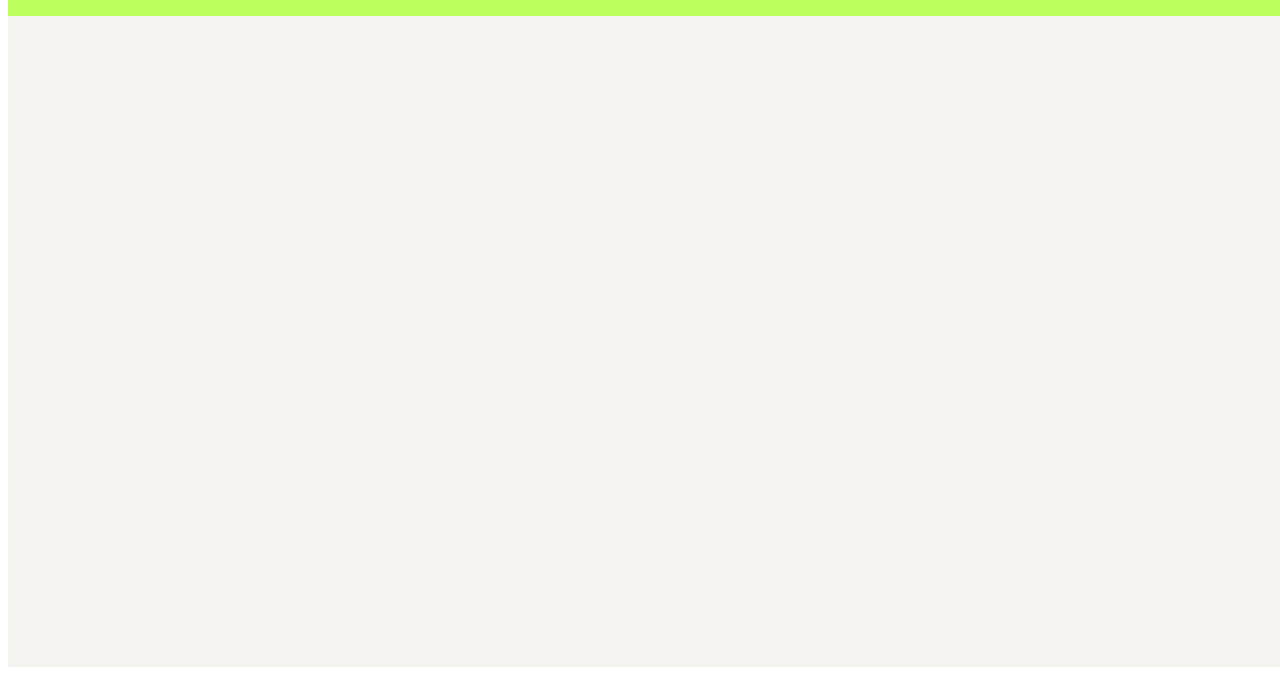
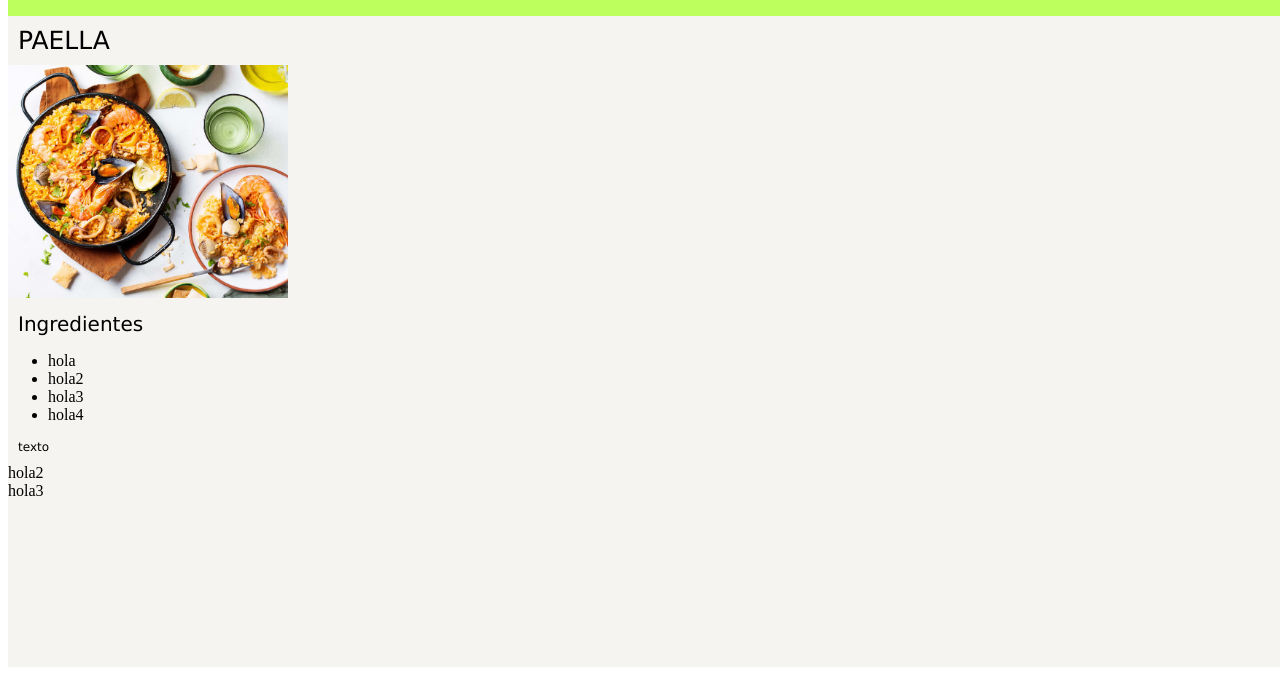
Before and after one commit to ValeriaCaballero08/tecnologia_web, a plain HTML site: page ADAINT1_RAMEV/paginas/española.html in a window 1280 px wide. Shown: the part 241-916 px from the top of the page. Drawn offline with Linux system fonts and the light colour scheme.

Commit message:
hola nuevos cambios hechos por mi

```diff
--- a/ADAINT1_RAMEV/css/estilos.css
+++ b/ADAINT1_RAMEV/css/estilos.css
@@ -43,10 +43,35 @@
   text-align: center;
   font-size: 30px;
   font-family: Copperplate, sans-serif;
-
+}
+.img{
+width: 280px;
+}
+.platillo{
+font-family: 'Lucida Sans', 'Lucida Sans Regular', 'Lucida Grande', 'Lucida Sans Unicode', Geneva, Verdana, sans-serif;
+font-size: 25px;
+margin: 10px;
 
 
 }
+.ingredientes_titulo{
+  font-family: 'Lucida Sans', 'Lucida Sans Regular', 'Lucida Grande', 'Lucida Sans Unicode', Geneva, Verdana, sans-serif;
+  font-size: 20px;
+  margin: 10px;
+}
+
+.ingredientes{
+font-family: 'Lucida Sans', 'Lucida Sans Regular', 'Lucida Grande', 'Lucida Sans Unicode', Geneva, Verdana, sans-serif;
+
+}
+
+.pasos{
+  font-family: 'Lucida Sans', 'Lucida Sans Regular', 'Lucida Grande', 'Lucida Sans Unicode', Geneva, Verdana, sans-serif;
+  font-size: 12px;
+  margin: 10px;
+}
+
+
 /*
  .footer p {
   font-size: 14px;
--- a/ADAINT1_RAMEV/paginas/española.html
+++ b/ADAINT1_RAMEV/paginas/española.html
@@ -35,7 +35,35 @@
 		</div>
 
 
- <!-- <footer class="footer">
+
+
+		<div class="row" ><div class="col -md-4" >
+			<div class="platillo">PAELLA</div>
+				<div ><img class="img" src="/ADAINT1_RAMEV/imagenes/paella.jpg"> </div>
+				<div class="ingredientes_titulo">Ingredientes</div>
+				<div > <ul> <li>hola</li> <li>hola2</li><li>hola3</li><li>hola4</li> </ul></div>
+				<div class="pasos">texto</div>
+
+			</div>
+
+			<div class="col -md-4">hola2</div>
+
+
+			<div class="col -md-4">hola3</div>
+		</div>
+
+
+
+
+
+
+
+
+
+
+
+
+		<!-- <footer class="footer">
       <p>Copyright &copy; 2023 - Todos los derechos reservados</p>
     </footer>
 -->
```
Also changed, not shown: ADAINT1_RAMEV/imagenes/paella.jpg (added).
